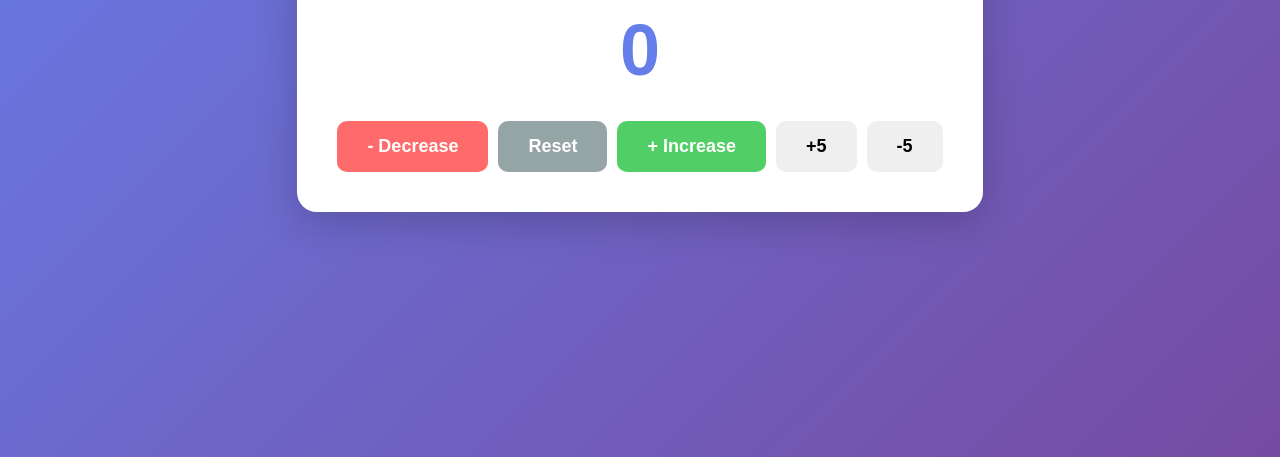
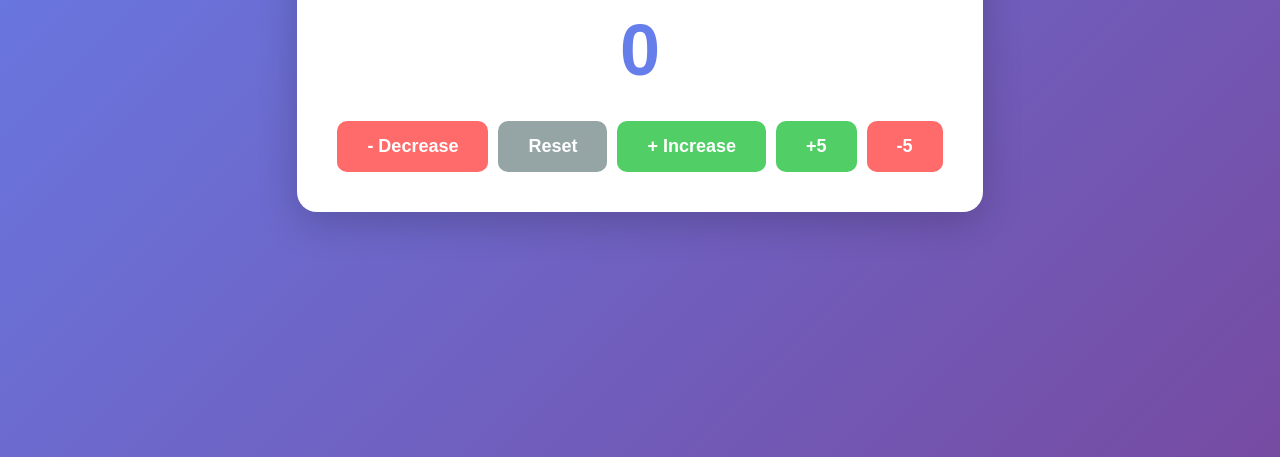
Before and after one commit to Chiagoziem-Angel/js-counter, a plain HTML site: page index.html in a window 1280 px wide. Shown: the part 343-800 px from the top of the page. Drawn offline with Linux system fonts and the light colour scheme.

Commit message:
Update index.html

```diff
--- a/index.html
+++ b/index.html
@@ -51,7 +51,7 @@
             font-weight: bold;
         }
 
-        #decrease {
+        #decrease, #decrease5 {
             background: #ff6b6b;
             color: white;
         }
@@ -61,7 +61,7 @@
             color: white;
         }
 
-        #increase {
+        #increase, #increase5 {
             background: #51cf66;
             color: white;
         }
```
